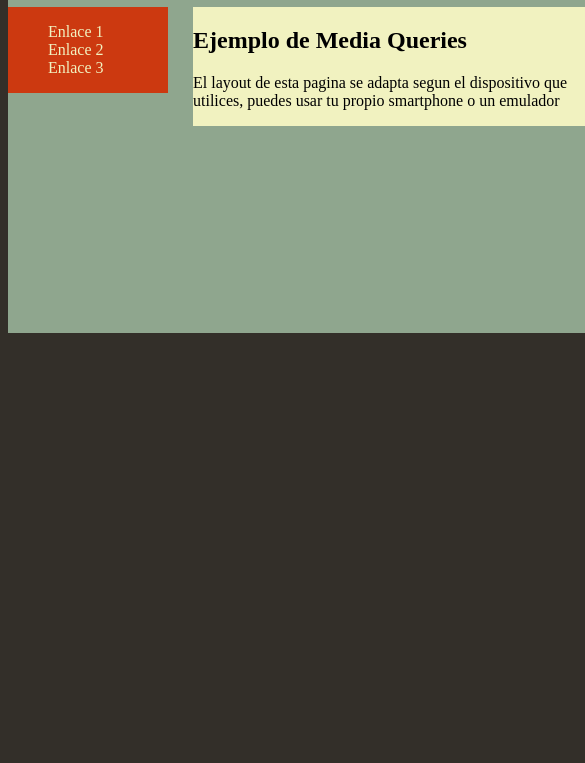
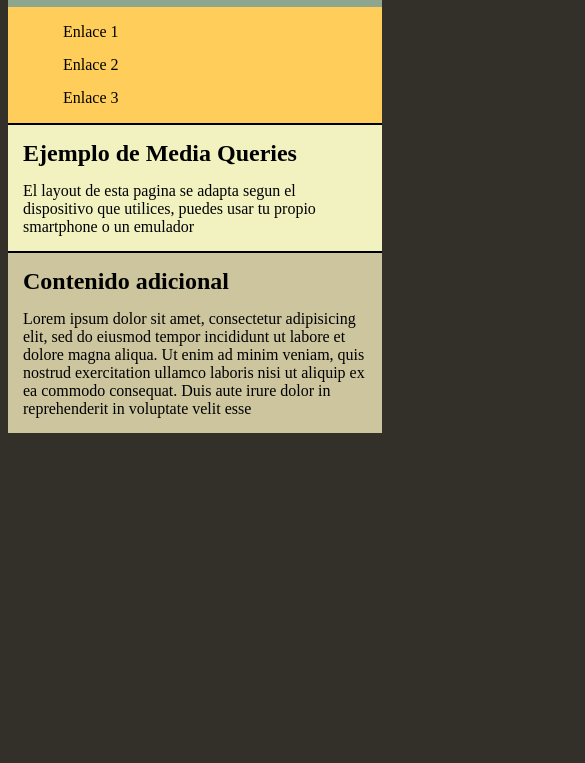
Before and after one commit to diegoevasquez18/diplo, a plain HTML site: page Material Ejercicio/index.html in a window 390 px wide. Shown: the part 81-844 px from the top of the page, 585 px wide, since content can reach past the window. Drawn offline with Linux system fonts and the light colour scheme.

Commit message:
Update media
Agrego media queries, detalles css

```diff
--- a/Material Ejercicio/base.css
+++ b/Material Ejercicio/base.css
@@ -1,6 +1,5 @@
 @charset "utf-8";
 /* CSS Document */
-@media screen and (max-width: 800px) {
 body {
 	color: #000;
 	background: #332F29;
@@ -36,13 +35,12 @@
 	float: right;
 	width: 190px;
 }
-
-
-}
+@media only screen and (max-width: 800px) {
 	body {
 		color: #000;
 		background: #332F29;
 		font-size:100%;
+		display: flex;
 	}
 	#contenedor {
 		width: 800px;
@@ -52,25 +50,32 @@ body {
 		overflow: hidden;
 	}
 	nav {
-	background: #CC3910;
+		background: #ffce5a;
 		float: left;
-	width: 160px;
+		width: 100%;
 	}
 	ul {
 		list-style-type:none;
 	}
 	a {
-	color:#F1F2C0;
+		color:#000000;
 		text-decoration: none;
 	}
 	section {
 		background: #F1F2C0;
-	float: left;
-	margin: 0 0 0 25px;
-	width: 400px;
+		float: right;
+		width: 100%;
+		border-style: solid none solid;
+		border-color: black;
+		border-width: 2px 0 2px 0;
 	}
 	aside {
 		background: #CCC59E;
 		float: right;
-	width: 190px;
+		width: 100%;
+		border-top: #000;
 	}
+	h2, p, li {
+		margin: 15px;
+	}
+}
```
Lines whose indentation alone changed are shown as unchanged.
